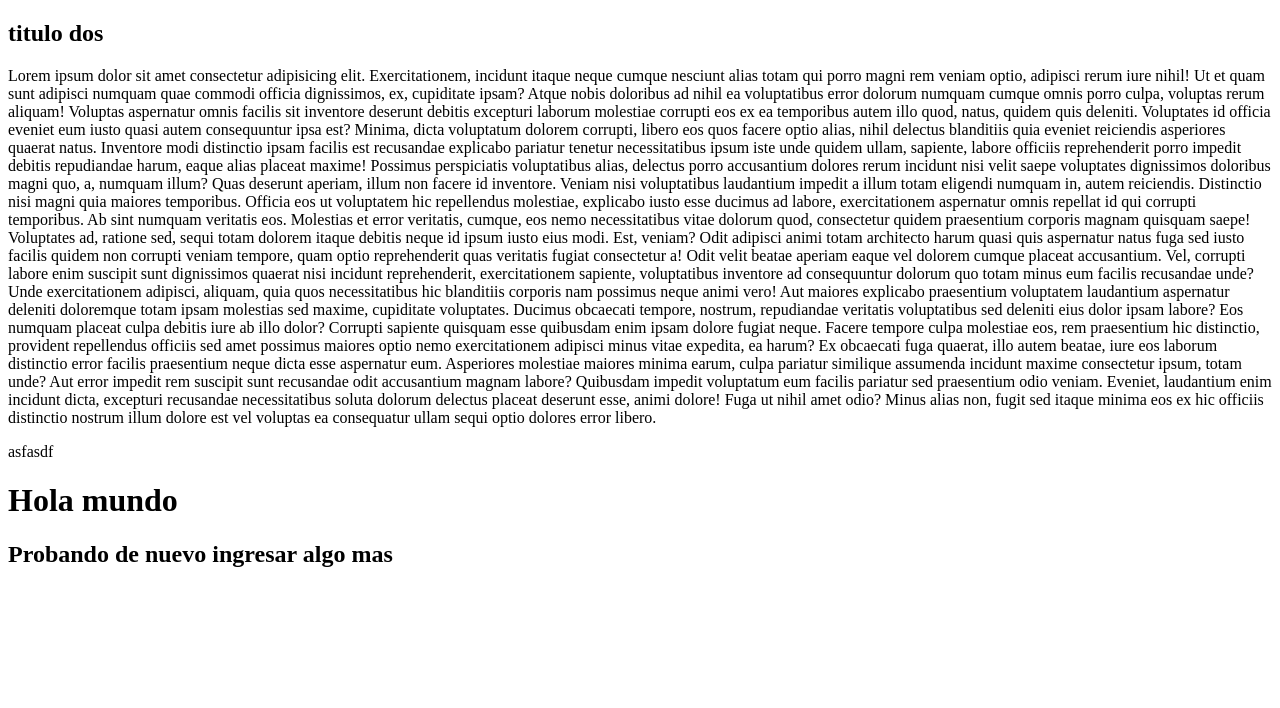
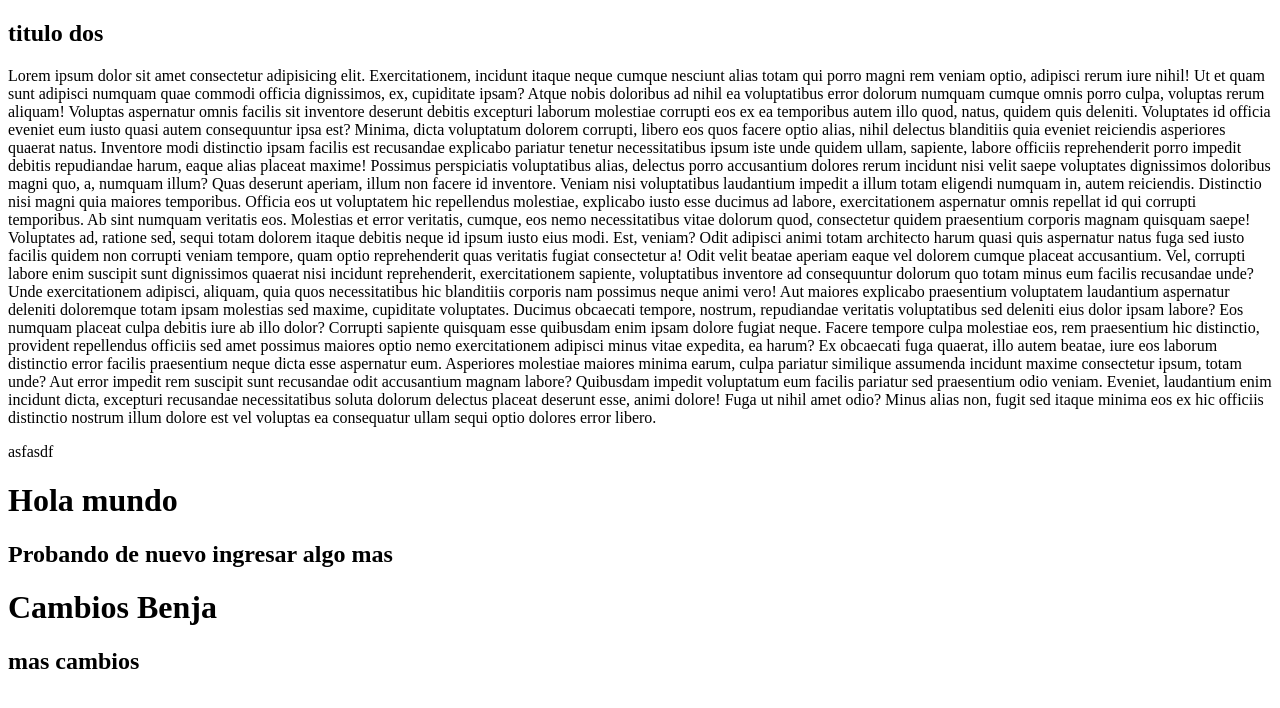
Before and after one commit to Bendark84/miPrimerRepositorio, a plain HTML site: page index.html in a window 1280 px wide. Drawn offline with Linux system fonts and the light colour scheme.

```diff
--- a/index.html
+++ b/index.html
@@ -18,5 +18,8 @@
     <h1>Hola mundo </h1>
     <h2>Probando de nuevo ingresar algo mas</h2>
 
+    <h1>Cambios Benja</h1>
+    <h2>mas cambios</h2>
+
 </body>
 </html>
```
Also changed, not shown: 2 other files.
